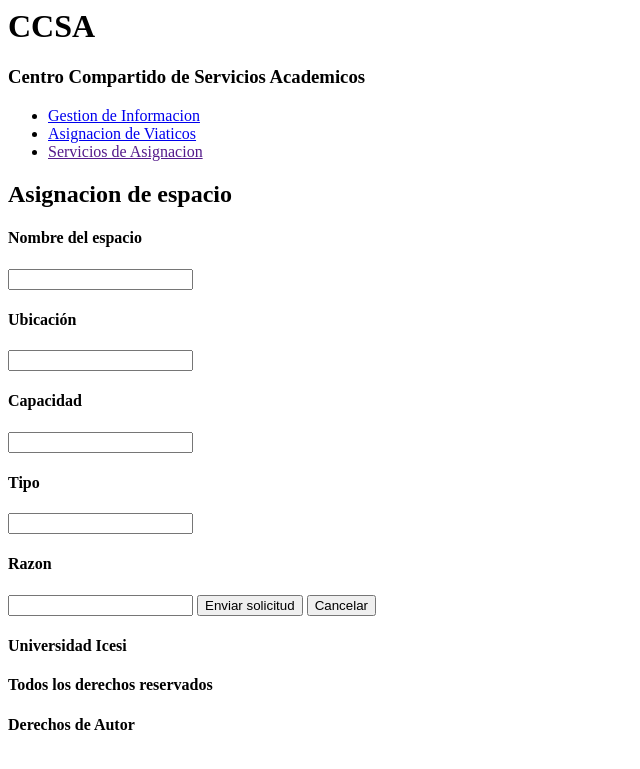
After one commit to ICESI-PI1-2024A-G1/proyecto-t2, a Django app: page /serviciosdeasignacion/ in a window 1280 px wide. The commit adds this page. Shown: the top 769 px of the page, without its empty margins (0-640 px from the left). Run offline with Django 5.2, Linux system fonts and the light colour scheme.

Commit message:
SAA/feat: add assign place template

```diff
--- /dev/null
+++ b/code/CCSApp/templates/asignar_espacios.html
@@ -0,0 +1,19 @@
+{% extends 'base.html' %}
+
+{% block content %}
+<div>
+    <h2>Asignacion de espacio</h2>
+    <h4>Nombre del espacio</h4>
+    <input type="text" name="nombre">
+    <h4>Ubicación</h4>
+    <input type="text" name="ubicacion">
+    <h4>Capacidad</h4>
+    <input type="text" name="capacidad">
+    <h4>Tipo</h4>
+    <input type="text" name="tipo">
+    <h4>Razon</h4>
+    <input type="text" name="razon">
+    <a href="/index"><button>Enviar solicitud</button></a>
+    <a href="/index"><button>Cancelar</button></a>
+</div>
+{% endblock %}
--- a/code/CCSApp/templates/base.html
+++ b/code/CCSApp/templates/base.html
@@ -9,7 +9,7 @@
             <a href="/gestion">Gestion de Informacion</a>
         </li>
         <li>
-            <a href="">Asignacion de Viaticos</a>
+            <a href="/serviciosdeasignacion">Asignacion de Viaticos</a>
         <li><a href="">Servicios de Asignacion</a></li>
 
         </li>
--- a/code/CCSApp/urls.py
+++ b/code/CCSApp/urls.py
@@ -9,5 +9,6 @@ urlpatterns = [
     path('gestion/', views.gestion),
     path('gestion/nuevoprograma/', views.nuevo_programa),
     path('gestion/nuevoprograma/mallacurricular/', views.malla_curricular),
-    path('gestion/nuevoprograma/mallacurricular/registroMaterias/', views.registro_materias)
+    path('gestion/nuevoprograma/mallacurricular/registroMaterias/', views.registro_materias),
+    path('serviciosdeasignacion/', views.asignar_espacios)
 ]
--- a/code/CCSApp/views.py
+++ b/code/CCSApp/views.py
@@ -39,7 +39,7 @@ def register_us(request):
         Usuario.objects.create(nombre=request.POST['nombre'], codigo=request.POST['codigo'],
         rol=request.POST['rol'], departamento=request.POST['departamento'],
         correo_electronico=request.POST['nombre'], telefono=request.POST['telefono'])
-        return redirect('/index')
+        return redirect('/')
 
 
 def index(request):
@@ -47,3 +47,6 @@ def index(request):
 
 def home(request):
     return render(request, 'home.html')
+
+def asignar_espacios(request):
+    return render(request, 'asignar_espacios.html')
```
Also changed, not shown: code/CCSApp/templates/nuevo_programa.html (+27 -6 lines), code/db.sqlite3.
